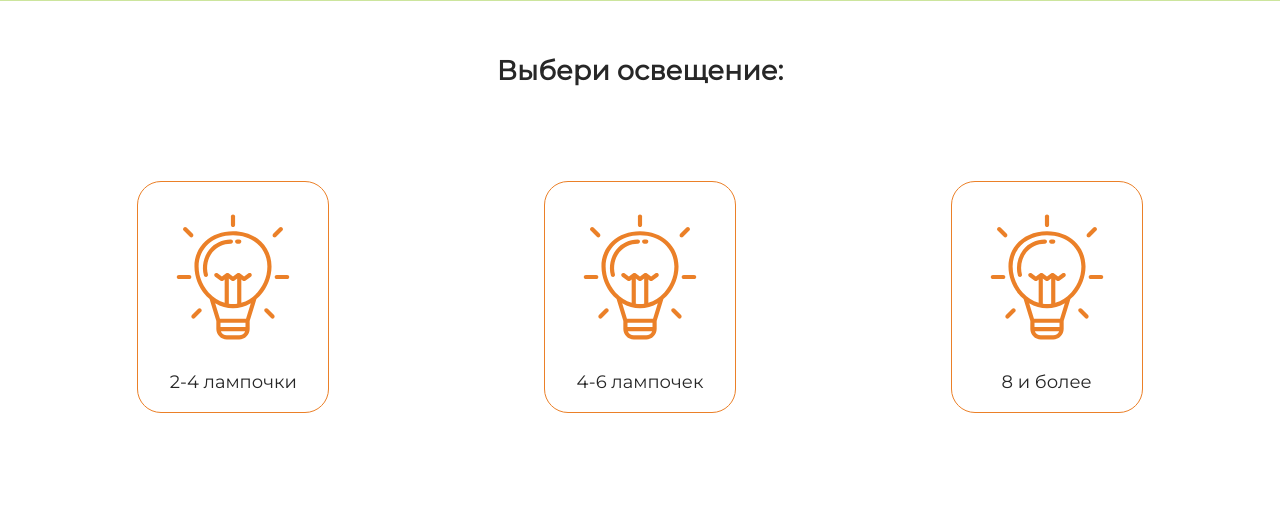
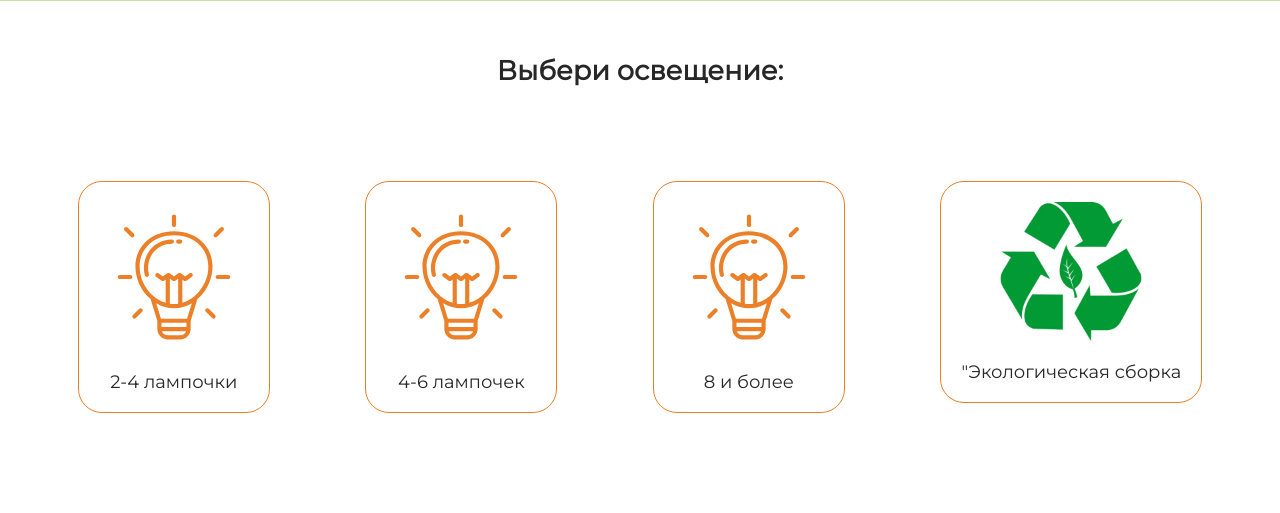
Before and after one commit to L1ryx6S/Eco-_home, a Flask app: page /1 in a window 1280 px wide. Shown: the part 469-982 px from the top of the page. Run offline with Flask 3, Linux system fonts and the light colour scheme.

Commit message:
Update lights.html

```diff
--- a/calculator-main/calculator-main/templates/lights.html
+++ b/calculator-main/calculator-main/templates/lights.html
@@ -37,6 +37,11 @@
           <img class="item__img" src="../static/img/light.svg" alt="light">
           <span>8 и более</span></a>
       </li>
+      <li class="list__item">
+            <a href={{size + "/1" }}>
+              <img class="item__img" src="../static/img/ecoz.webp" alt="light">
+              <span>"Экологическая сборка</span></a>
+      </li>
     </ul>
     {% endblock %}
   </main>
```
